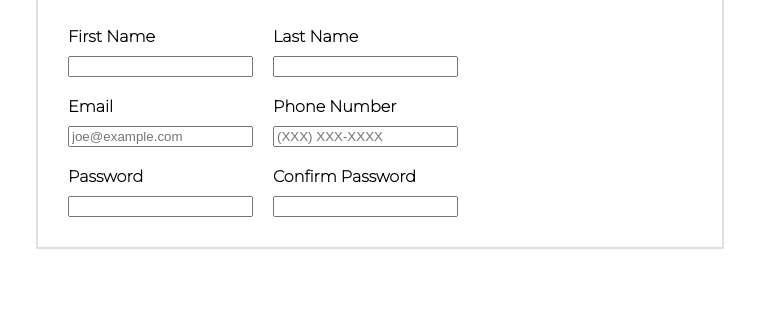
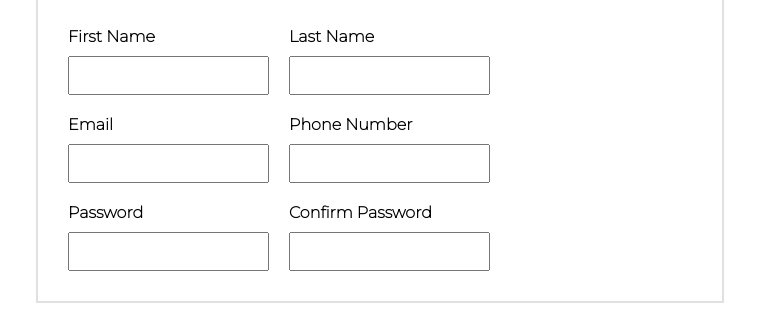
Before and after one commit to djballowe/Sign-Up-Page, a plain HTML site: page index.html in a window 1280 px wide. Shown: the part 420-741 px from the top of the page, 516-1280 px from the left. Drawn offline with Linux system fonts and the light colour scheme.

Commit message:
adding some padding to text feilds

```diff
--- a/Resources/styles.css
+++ b/Resources/styles.css
@@ -172,3 +172,11 @@ input, label {
 .name:focus {
     border: blue;
 }
+
+input {
+    padding: 10px;
+}
+
+input:invalid {
+    border: red;
+}
--- a/index.html
+++ b/index.html
@@ -41,11 +41,11 @@
                 <div class="name">
                     <div class="email">
                         <label for='full-name'>Email</label>
-                        <input id='full-name' name='full-name' type='email' placeholder="joe@example.com"/>
+                        <input id='full-name' name='full-name' type='email' />
                     </div>
                     <div class="phone">
                         <label for='full-name'>Phone Number</label>
-                        <input id='full-name' name='full-name' type='text' placeholder="(XXX) XXX-XXXX"/>
+                        <input id='full-name' name='full-name' type='text' />
                     </div>
                 </div>
                 <div class="name">
```
